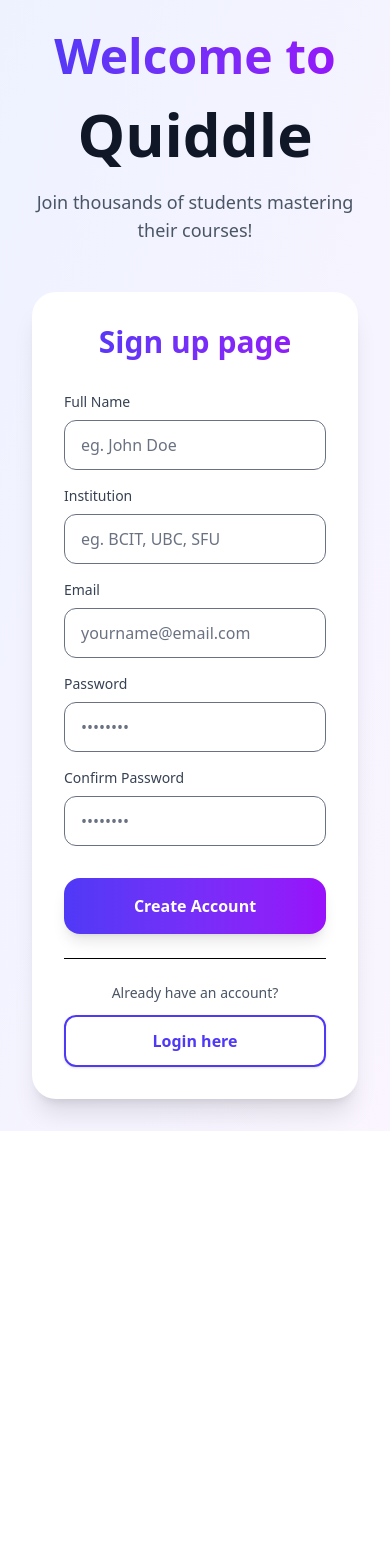
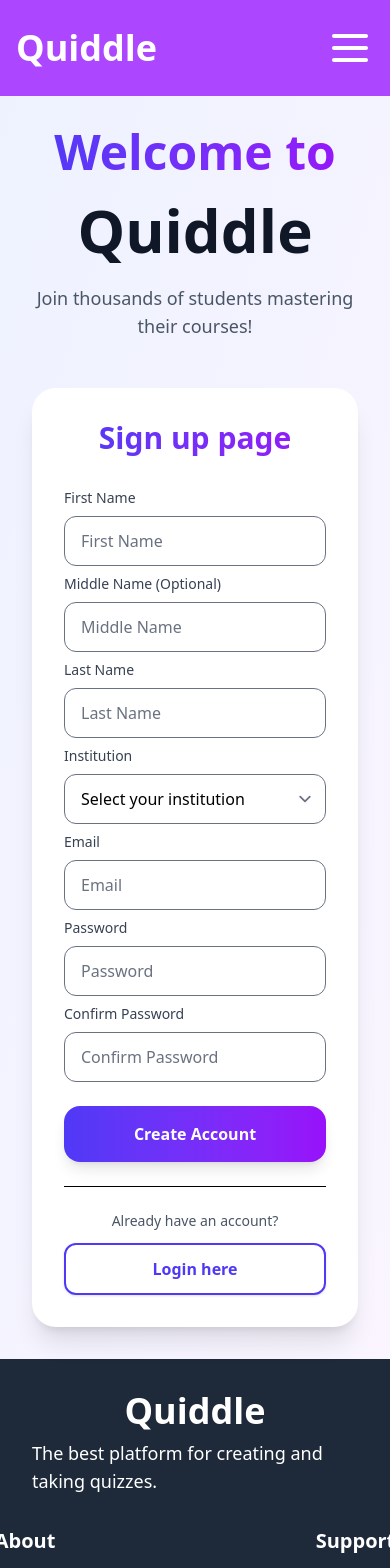
Before and after one commit to kg55555/Quiddle, a React (Vite) app in the folder client/: page /signup in a window 390 px wide. Shown: the top 1568 px of the page. Before the commit the page ends 1131 px from the top, so only its background shows below. Built offline with nearby package versions, Linux system fonts and the light colour scheme.

Commit message:
added form validation and submission

```diff
--- a/client/package.json
+++ b/client/package.json
@@ -40,9 +40,12 @@
   },
   "dependencies": {
     "@heroicons/react": "^2.2.0",
+    "formik": "^2.4.9",
     "react": "^19.2.0",
     "react-dom": "^19.2.0",
-    "react-router-dom": "^7.13.0"
+    "react-router-dom": "^7.13.0",
+    "react-select": "^5.10.2",
+    "yup": "^1.7.1"
   },
   "devDependencies": {
     "@commitlint/cli": "19.5.0",
--- a/client/src/pages/signup.tsx
+++ b/client/src/pages/signup.tsx
@@ -1,31 +1,113 @@
 // pages/signup.tsx - Basic Quizzle signup
+import Footer from "components/organisms/footer";
+import Header from "components/organisms/header";
 import React, { useState } from "react";
 import { Link } from "react-router-dom";
+import * as Yup from "yup";
+ import {
+   Formik,
+   FormikHelpers,
+   FormikProps,
+   Form,
+   Field,
+   FieldProps,
+ } from 'formik';
 
 interface FormData {
-  fullName: string;
-  institution: string;
+  firstName: string;
+  middleName?: string;
+  lastName: string;
+  institutionID: string;
   email: string;
   password: string;
   confirmPassword: string;
 }
 
+interface ValidInstitutions {
+  institutionID: number;
+  institutionName: string;
+  validEmail: string[];
+}
+
 const Signup: React.FC = () => {
   const [form, setForm] = useState<FormData>({
-    fullName: "",
-    institution: "",
+    firstName: "",
+    middleName: "",
+    lastName: "",
+    institutionID: "",
     email: "",
     password: "",
     confirmPassword: "",
   });
+  const [isSubmitting, setIsSubmitting] = useState(false);
+
+  const validInstitutions: ValidInstitutions[] = [
+    { institutionID: 1,
+      institutionName: "BCIT",
+      validEmail: ["bcit.ca", "my.bcit.ca"],
+    },
+    { institutionID: 2,
+      institutionName: "UBC",
+      validEmail: ["ubc.ca", "student.ubc.ca"],
+    },
+    { institutionID: 3,
+      institutionName: "SFU",
+      validEmail: ["sfu.ca", "student.sfu.ca"],
+    },
+  ];
+
+  const institutionOptions = validInstitutions.map((institution) => ({
+    value: institution.institutionID,
+    label: institution.institutionName,
+  }));
 
   const handleChange = (e: React.ChangeEvent<HTMLInputElement>) => {
     setForm({ ...form, [e.target.name]: e.target.value });
   };
 
+  const SignupSchema = Yup.object().shape({
+  firstName: Yup.string()
+    .min(2, 'Too Short!')
+    .max(50, 'Too Long!')
+    .matches(/^[A-Za-z]+$/, 'Only letters are allowed')
+    .required('Required'),
+  middleName: Yup.string()
+    .max(50, 'Too Long!')
+    .matches(/^[A-Za-z]+$/, 'Only letters are allowed')
+    .nullable(),
+  lastName: Yup.string()
+    .min(2, 'Too Short!')
+    .max(50, 'Too Long!')
+    .matches(/^[A-Za-z]+$/, 'Only letters are allowed')
+    .required('Required'),
+  institutionID: Yup.string()
+    .required('Required'),
+  email: Yup.string().email('Invalid email').required('Required').when('institutionID', {
+    is: (institutionID: string) => institutionID !== "",
+    then: (schema) => schema.test('email-domain', 'Email domain does not match institution', function(value) {
+      const institution = validInstitutions.find(i => i.institutionID === parseInt(this.parent.institutionID));
+      if (!institution) return false;
+      const emailDomain = value?.split('@')[1];
+      return institution.validEmail.includes(emailDomain);
+    }),
+  }),
+  password: Yup.string()
+    .min(8, 'Password must be at least 8 characters')
+    .matches(
+      /^(?=.*[a-z])(?=.*[A-Z])(?=.*\d)(?=.*[@$!%*?&])/,
+      'Must contain: 1 uppercase, 1 lowercase, 1 number, and 1 symbol among @$!%*?&'
+    )
+    .required('Required'),
+  confirmPassword: Yup.string()
+    .oneOf([Yup.ref('password')], 'Passwords must match')
+    .required('Required'),
+});
+
   return (
     // Background
-    <div className="min-h-screen bg-gradient-to-br from-indigo-50 to-purple-50 p-8 lg:p-16 flex items-center justify-center">
+    <>
+    <Header />
+    <div className="bg-gradient-to-br from-indigo-50 to-purple-50 p-8 lg:p-16 flex items-center justify-center">
       <div className="max-w-4xl w-full flex flex-col lg:flex-row gap-12 lg:gap-20 items-center"> {/* #1, #2 */}
 
         {/* Left: Welcome */}
@@ -36,9 +118,11 @@ const Signup: React.FC = () => {
           <h2 className="text-6xl lg:text-7xl font-black text-gray-900 mb-6">
             Quiddle
           </h2>
-          <p className="text-lg lg:text-xl text-gray-600 max-w-lg">
+          <div className="flex justify-center lg:justify-start">
+            <p className="text-lg  text-gray-600 max-w-lg">
               Join thousands of students mastering their courses!
             </p>
+          </div>
         </div>
 
         {/* Right: Form card */}
@@ -50,78 +134,72 @@ const Signup: React.FC = () => {
               Sign up page
             </h3>
 
-            <div className="space-y-4 mb-8">
-              <div>
-                <label className="block text-sm font-medium text-gray-700 mb-2">Full Name</label>
-                <input
-                  name="fullName"
-                  type="text"
-                  className="w-full px-4 py-3 border rounded-xl focus:ring-2 focus:ring-indigo-500 focus:border-indigo-500"
-                  placeholder="eg. John Doe"
-                  value={form.fullName}
-                  onChange={handleChange}
-                />
+            <Formik
+              initialValues={form}
+              validationSchema={SignupSchema}
+              onSubmit={(values) => {
+                setIsSubmitting(true);
+                console.log({values});
+                setIsSubmitting(true);
+              }}
+            >
+              {({ errors, touched }: FormikProps<FormData>) => (
+              <Form>
+                <div className="mb-2">
+                <label className="block text-sm font-medium text-gray-700 mb-2" htmlFor="firstName">First Name</label>
+                {errors.firstName && touched.firstName ? (<div className="text-red-500 text-sm">{errors.firstName}</div>) : null}
+                <Field className="w-full px-4 py-3 border rounded-xl focus:ring-2 focus:ring-indigo-500 focus:border-indigo-500" id="firstName" name="firstName" placeholder="First Name" />
                 </div>
-
-              <div>
-                <label className="block text-sm font-medium text-gray-700 mb-2">Institution</label>
-                <input
-                  name="institution"
-                  type="text"
-                  className="w-full px-4 py-3 border rounded-xl focus:ring-2 focus:ring-indigo-500 focus:border-indigo-500"
-                  placeholder="eg. BCIT, UBC, SFU"
-                  value={form.institution}
-                  onChange={handleChange}
-                />
+                <div className="mb-2">
+                <label className="block text-sm font-medium text-gray-700 mb-2" htmlFor="middleName">Middle Name (Optional)</label>
+                {errors.middleName && touched.middleName ? (<div className="text-red-500 text-sm">{errors.middleName}</div>) : null}
+                <Field className="w-full px-4 py-3 border rounded-xl focus:ring-2 focus:ring-indigo-500 focus:border-indigo-500" id="middleName" name="middleName" placeholder="Middle Name" />
                 </div>
-
-              <div>
-                <label className="block text-sm font-medium text-gray-700 mb-2">Email</label>
-                <input
-                  name="email"
-                  type="email"
-                  className="w-full px-4 py-3 border rounded-xl focus:ring-2 focus:ring-indigo-500 focus:border-indigo-500"
-                  placeholder="yourname@email.com"
-                  value={form.email}
-                  onChange={handleChange}
-                />
+                <div className="mb-2">
+                <label className="block text-sm font-medium text-gray-700 mb-2" htmlFor="lastName">Last Name</label>
+                {errors.lastName && touched.lastName ? (<div className="text-red-500 text-sm">{errors.lastName}</div>) : null}
+                <Field className="w-full px-4 py-3 border rounded-xl focus:ring-2 focus:ring-indigo-500 focus:border-indigo-500" id="lastName" name="lastName" placeholder="Last Name" />
                 </div>
-
-              <div>
-                <label className="block text-sm font-medium text-gray-700 mb-2">Password</label>
-                <input
-                  name="password"
-                  type="password"
-                  className="w-full px-4 py-3 border rounded-xl focus:ring-2 focus:ring-indigo-500 focus:border-indigo-500"
-                  placeholder="••••••••"
-                  value={form.password}
-                  onChange={handleChange}
-                />
+                <div className="mb-2">
+                <label className="block text-sm font-medium text-gray-700 mb-2" htmlFor="institutionID">Institution</label>
+                {errors.institutionID && touched.institutionID ? (<div className="text-red-500 text-sm">{errors.institutionID}</div>) : null}
+                <Field className="w-full px-4 py-3 border rounded-xl focus:ring-2 focus:ring-indigo-500 focus:border-indigo-500" id="institutionID" name="institutionID" as="select" >
+                  <option value="" disabled>Select your institution</option>
+                  {institutionOptions.map((option) => (
+                    <option key={option.value} value={option.value}>
+                      {option.label}
+                    </option>
+                  ))}
+                </Field>
                 </div>
-
-              <div>
-                <label className="block text-sm font-medium text-gray-700 mb-2">Confirm Password</label>
-                <input
-                  name="confirmPassword"
-                  type="password"
-                  className="w-full px-4 py-3 border rounded-xl focus:ring-2 focus:ring-indigo-500 focus:border-indigo-500"
-                  placeholder="••••••••"
-                  value={form.confirmPassword}
-                  onChange={handleChange}
-                />
+                <div className="mb-2">
+                <label className="block text-sm font-medium text-gray-700 mb-2" htmlFor="email">Email</label>
+                {errors.email && touched.email ? (<div className="text-red-500 text-sm">{errors.email}</div>) : null}
+                <Field className="w-full px-4 py-3 border rounded-xl focus:ring-2 focus:ring-indigo-500 focus:border-indigo-500" id="email" name="email" placeholder="Email" type="email" />
                 </div>
+                <div className="mb-2">
+                <label className="block text-sm font-medium text-gray-700 mb-2" htmlFor="password">Password</label>
+                {errors.password && touched.password ? (<div className="text-red-500 text-sm">{errors.password}</div>) : null}
+                <Field className="w-full px-4 py-3 border rounded-xl focus:ring-2 focus:ring-indigo-500 focus:border-indigo-500" id="password" name="password" placeholder="Password" type="password" />
+                </div>
+                <div className="mb-6">
+                <label className="block text-sm font-medium text-gray-700 mb-2" htmlFor="confirmPassword">Confirm Password</label>
+                {errors.confirmPassword && touched.confirmPassword ? (<div className="text-red-500 text-sm">{errors.confirmPassword}</div>) : null}
+                <Field className="w-full px-4 py-3 border rounded-xl focus:ring-2 focus:ring-indigo-500 focus:border-indigo-500" id="confirmPassword" name="confirmPassword" placeholder="Confirm Password" type="password" />
                 </div>
 
                 {/* Create Account Button*/}
-            <div className="space-y-3 mb-6">
+                <div className="mb-6">
                   <button
-                type="button"
+                    type="submit"
                     className="w-full py-4 bg-gradient-to-r from-indigo-600 to-purple-600 hover:from-indigo-700 hover:to-purple-700 text-white font-bold rounded-2xl shadow-lg hover:shadow-xl transition-all"
-                disabled
+                    disabled={isSubmitting}
                     >
                     Create Account
                   </button>
                 </div>
+              </Form>)}
+            </Formik>
 
             {/* Login button */}
             <div className="text-center pt-6 border-t">
@@ -137,6 +215,8 @@ const Signup: React.FC = () => {
         </div>
       </div>
     </div>
+    <Footer />
+    </>
   );
 };
 
```
Also changed, not shown: 2 other files (tests, documents, lock files or other folders). Lines whose indentation alone changed are shown as unchanged.
